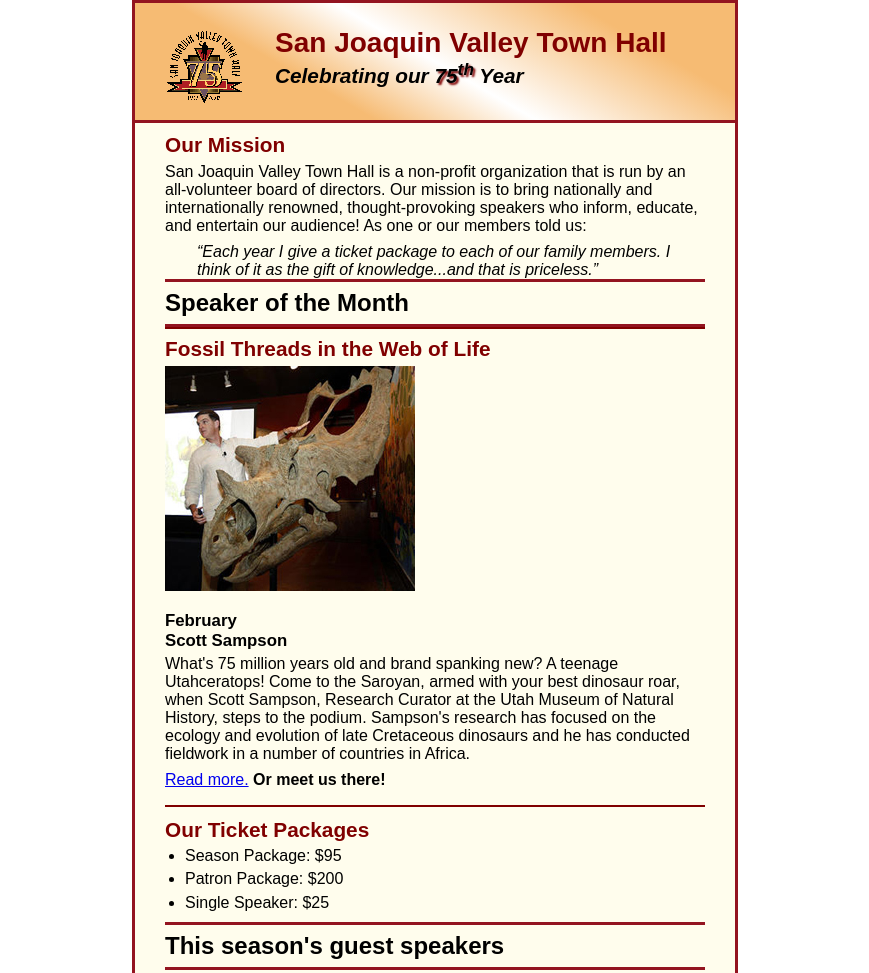
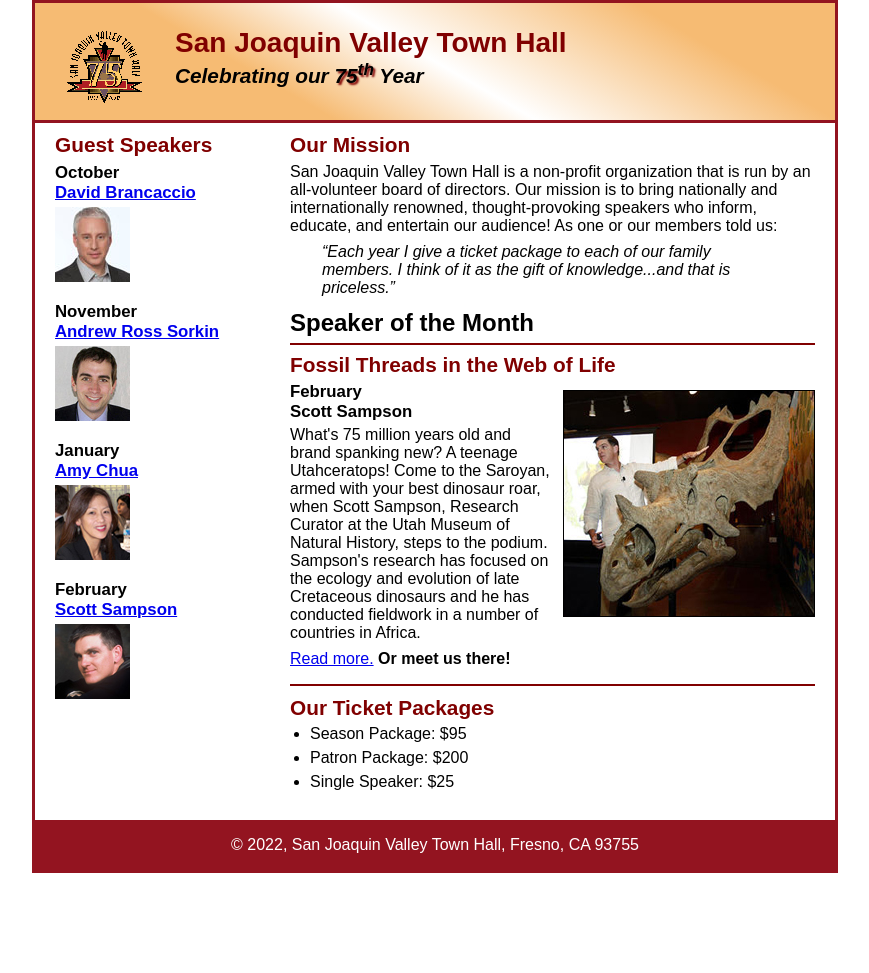
Before and after one commit to Gord1to/A08, a plain HTML site: page A08/c6_index.html in a window 1280 px wide. Shown: the top 973 px of the page, without its empty margins (205-1074 px from the left). After the commit the page ends 873 px from the top, so only its background shows below. Drawn offline with Linux system fonts and the light colour scheme.

Commit message:
added completed files

```diff
--- a/A08/c6_index.html
+++ b/A08/c6_index.html
@@ -46,7 +46,7 @@
 		</section>
 
 		<aside>
-			<h1>This season's guest speakers</h1>
+			<h1>Guest Speakers</h1>
 			<h3>October<br><a href="speakers/brancaccio.html">David Brancaccio</a></h3>
 			<img src="images/brancaccio75.jpg" alt="David Brancaccio photo">
 			<h3>November<br><a href="speakers/sorkin.html">Andrew Ross Sorkin</a></h3>
--- a/A08/styles/c6_main.css
+++ b/A08/styles/c6_main.css
@@ -1,4 +1,4 @@
-/* the styles for the elements */
+/* Universal Styles */
 * {
 	margin: 0;
 	padding: 0;
@@ -8,27 +8,21 @@ html {
 }
 body {
 	font-family: Arial, Helvetica, sans-serif;
-    font-size: 100%;
-    width: 600px;
-    margin: 0 auto;
-    border: 3px solid #931420;
-    background-color: #fffded;
+	font-size: 100%;
+	width: 800px;
+	margin: 0 auto;
+	border: 3px solid #931420;
+	background-color: white;
 }
 a:focus, a:hover {
 	font-style: italic;
 }
-/* the styles for the header */
+
+/* Header Styles */
 header {
 	padding: 1.5em 0 2em 0;
 	border-bottom: 3px solid #931420;
-	background-image: -moz-linear-gradient(
-	    30deg, #f6bb73 0%, #f6bb73 30%, white 50%, #f6bb73 80%, #f6bb73 100%);
-	background-image: -webkit-linear-gradient(
-	    30deg, #f6bb73 0%, #f6bb73 30%, white 50%, #f6bb73 80%, #f6bb73 100%);
-	background-image: -o-linear-gradient(
-	    30deg, #f6bb73 0%, #f6bb73 30%, white 50%, #f6bb73 80%, #f6bb73 100%);
-	background-image: linear-gradient(
-	    30deg, #f6bb73 0%, #f6bb73 30%, white 50%, #f6bb73 80%, #f6bb73 100%);
+	background-image: linear-gradient(30deg, #f6bb73 0%, #f6bb73 30%, white 50%, #f6bb73 80%, #f6bb73 100%);
 }
 header h2 {
 	font-size: 175%;
@@ -45,46 +39,49 @@ header img {
 .shadow {
 	text-shadow: 2px 2px 2px #800000;
 }
-/* the styles for the main content */
-main {
-	clear: left;
+
+/* Section (Main Content) Styles */
+h1 {
+	font-size: 150%;
+	padding-top: .5em;
+	padding-bottom: .25em;
+	margin: 0;
 }
-main {
-	padding: 0 30px;
+section {
+	width: 525px;
+	float: right;
+	padding: 0 20px 20px 20px;
 }
-main h1 {
-	font-size: 150%;
-	padding: .3em 0;
-    border-top: 3px solid #931420;
-    border-bottom: 3px solid #931420;
-}
-main h2 {
+section h2 {
 	color: #800000;
 	font-size: 130%;
 	padding: .5em 0 .25em 0;
 }
-main h3 {
+section h3 {
 	font-size: 105%;
 	padding-bottom: .25em;
 }
-main img {
-	padding-bottom: 1em;
+section img {
+	border: 1px solid black;
+
+	float: right;
+	margin: .5em 0 .5em .5em;
 }
-main p {
+section p {
 	padding-bottom: .5em;
 }
-main blockquote {
+section blockquote {
 	padding: 0 2em;
 	font-style: italic;
 }
-main ul {
+section ul {
 	padding: 0 0 .25em 1.25em;
 }
-main li {
+section li {
 	padding-bottom: .35em;
 }
 
-/* the styles for the article */
+/* Article Styles (within Section) */
 article {
 	padding: .5em 0;
 	border-top: 2px solid #800000;
@@ -98,8 +95,24 @@ article h3 {
 	padding-bottom: .25em;
 }
 
-/* the styles for the aside */
+/* Aside Styles */
+aside {
+	width: 215px;
+	float: right;
+	padding: 0 0 20px 20px;
+}
+aside h1 {
+	font-size: 130%;
+	padding: .5em 0 .25em 0;
+	margin: 0;
+	color: #800000;
+}
 
+aside h2 {
+	color: #800000;
+	font-size: 130%;
+	padding: .5em 0;
+}
 aside h3 {
 	font-size: 105%;
 	padding-bottom: .25em;
@@ -108,9 +121,10 @@ aside img {
 	padding-bottom: 1em;
 }
 
-/* the styles for the footer */
+/* Footer Styles */
 footer {
 	background-color: #931420;
+	clear: both;
 }
 footer p {
 	text-align: center;
--- a/A08/styles/c6_speaker.css
+++ b/A08/styles/c6_speaker.css
@@ -12,7 +12,7 @@ body {
     width: 800px;
     margin: 0 auto;
     border: 3px solid #931420;
-    background-color: #fffded;
+    background-color: white;
 }
 a:focus, a:hover {
 	font-style: italic;
@@ -55,9 +55,10 @@ section h1 {
 	font-size: 150%;
 	padding: .5em 0 .25em 0;
 	margin: 0;
+	color: #800000;
 }
 section h2 {
-	color: #800000;
+
 	font-size: 130%;
 	padding: .5em 0 .25em 0;
 }
@@ -78,8 +79,8 @@ section li {
 /* the styles for the article */
 article {
 	padding: .5em 0;
-	border-top: 2px solid #800000;
-	border-bottom: 2px solid #800000;
+
+
 }
 article h2 {
 	padding-top: 0;
@@ -101,9 +102,9 @@ aside {
 	padding: 0 0 20px 20px;
 }
 aside h2 {
-	color: #800000;
 	font-size: 130%;
 	padding: .5em 0 .25em 0;
+	color: #800000;
 }
 aside h3 {
 	font-size: 105%;
```
